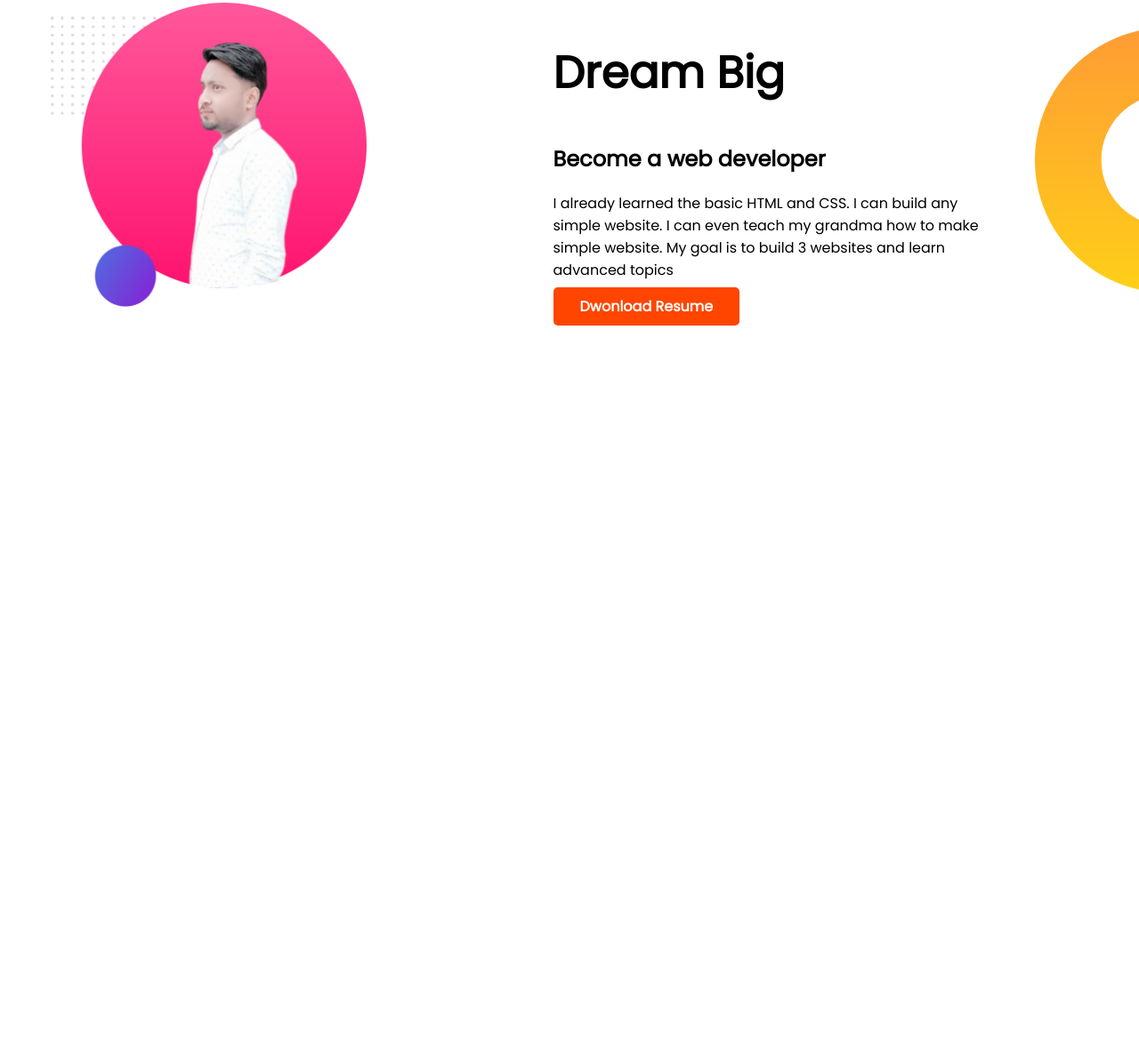
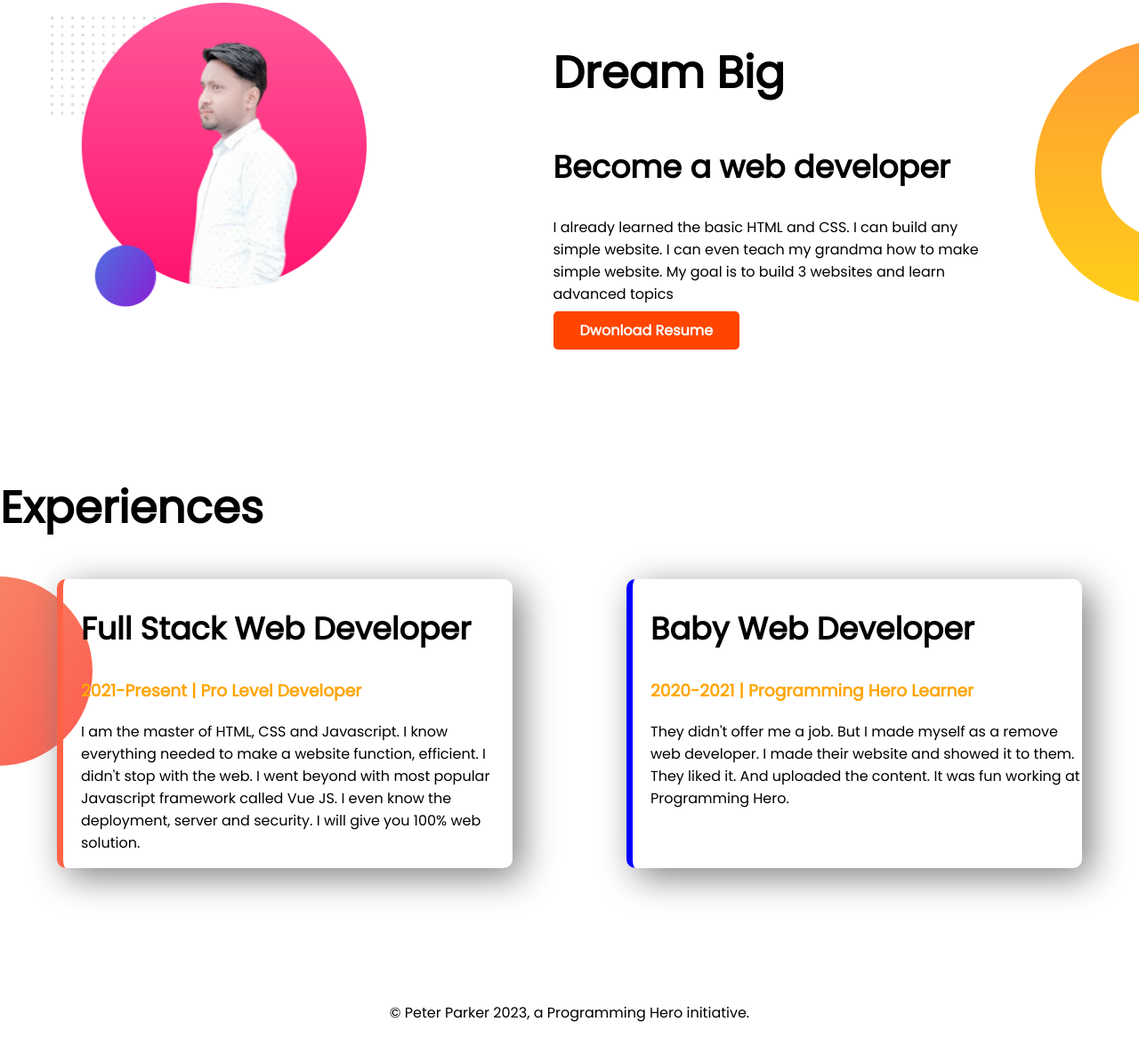
Before and after one commit to akashdas8/my-first-profile, a plain HTML site: page index.html in a window 1280 px wide. Shown: the part 610-1777 px from the top of the page at 89% size. Before the commit the page ends 1117 px from the top, so only its background shows below. Drawn offline with Linux system fonts and the light colour scheme.

Commit message:
style border

```diff
--- a/index.html
+++ b/index.html
@@ -11,7 +11,7 @@
     <link rel="stylesheet" href="style.css">
 </head>
 <body>
-    <section class="top-banner">
+    <section class="top-banner fexible-container">
         <div class="half-width">
             <h1>Welcome To</h1>
         <h1><span class="orange-color">Akash Das</span> World!</h1>
@@ -23,7 +23,7 @@
             <img src="images/akash.png" alt="">
         </div>
     </section>
-    <section class="dream-big">
+    <section class="dream-big fexible-container">
         <div class="half-width">
             <img src="images/akash2.png" alt="">
         </div>
@@ -35,5 +35,24 @@
         </div>
 
     </section>
+    <section class="experience-area">
+        <h1>Experiences</h1>
+        <div class="fexible-container">
+            <div id="full-stack"  class="experience-item">
+                <h2>Full Stack Web Developer</h2>
+                <h3 class="orange-color">2021-Present | Pro Level Developer</h3>
+                <p>I am the master of HTML, CSS and Javascript. I know everything needed to make a website function, efficient. I didn't stop with the web. I went beyond with most popular Javascript framework called Vue JS. I even know the deployment, server and security. I will give you 100% web solution.</p>
+            </div>
+            <div id="baby-web"  class="experience-item">
+                <h2>Baby Web Developer</h2>
+                <h3 class="orange-color">2020-2021 | Programming Hero Learner</h3>
+                <p>They didn't offer me a job. But I made myself as a remove web developer. I made their website and showed it to them. They liked it. And uploaded the content. It was fun working at Programming Hero.</p>
+            </div>
+        </div>
+
+    </section>
 </body>
+<footer>
+    <p>© Peter Parker 2023, a Programming Hero initiative.</p>
+</footer>
 </html>
--- a/style.css
+++ b/style.css
@@ -5,10 +5,13 @@ body{
 h1{
     font-size: 50px;
 }
+h2{
+    font-size: 35px;
+}
 .orange-color{
     color: orange;
 }
-section{
+.fexible-container{
     display: flex;
     margin-bottom: 150px;
 }
@@ -39,3 +42,26 @@ section{
     background-position: right;
     padding-right: 150px;
 }
+.experience-area{
+    background-image: url(images/exp-bg.png);
+    background-repeat: no-repeat;
+    background-position: left;
+}
+.experience-item{
+    width: 40%;
+    margin-left: 5%;
+    margin-right: 5%;
+    padding-left: 20px;
+    border-radius: 10px;
+    box-shadow: 10px 10px 40px gray;
+
+}
+#full-stack{
+    border-left: 7px solid tomato;
+}
+#baby-web{
+    border-left: 7px solid blue;
+}
+footer p{
+    text-align: center;
+}
```
